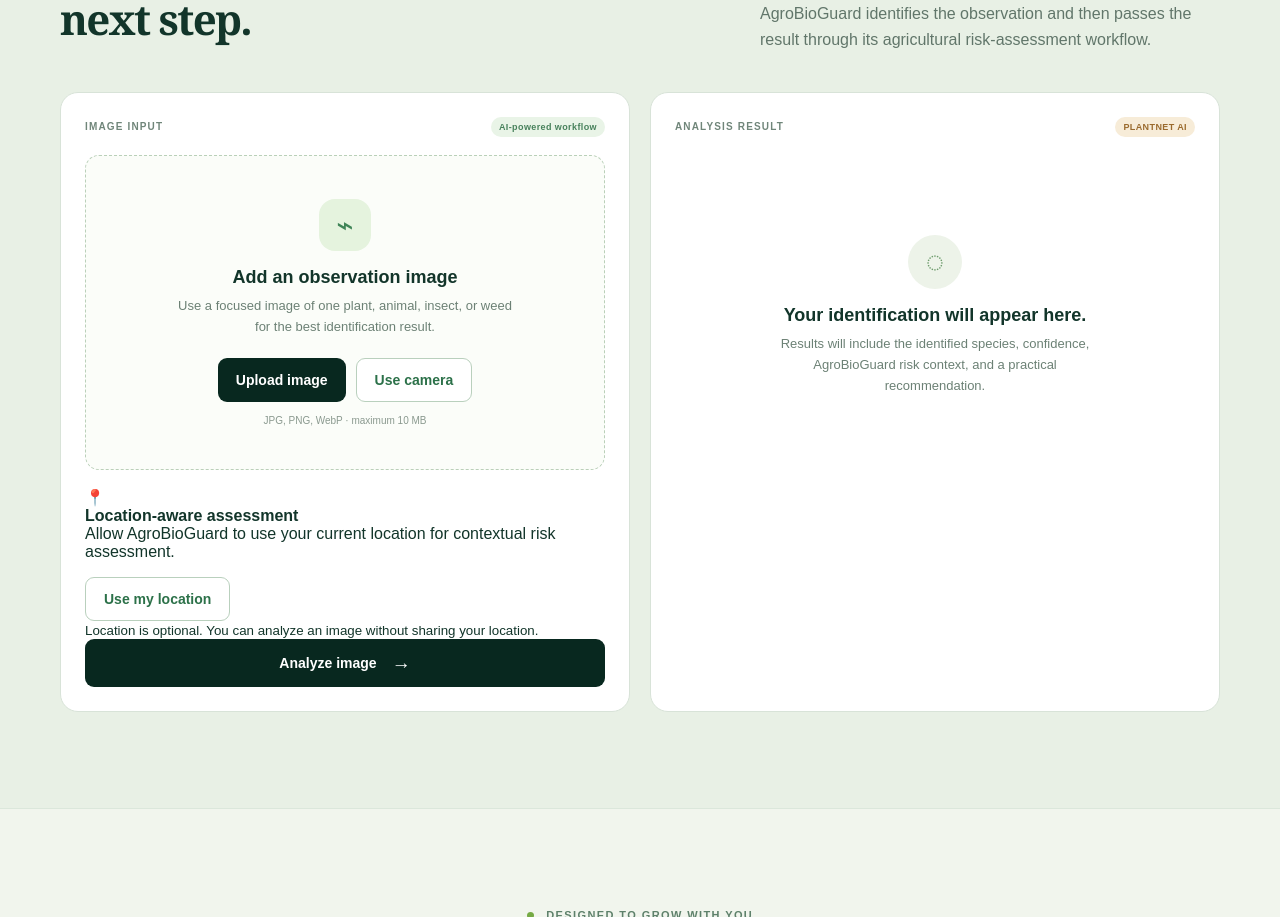
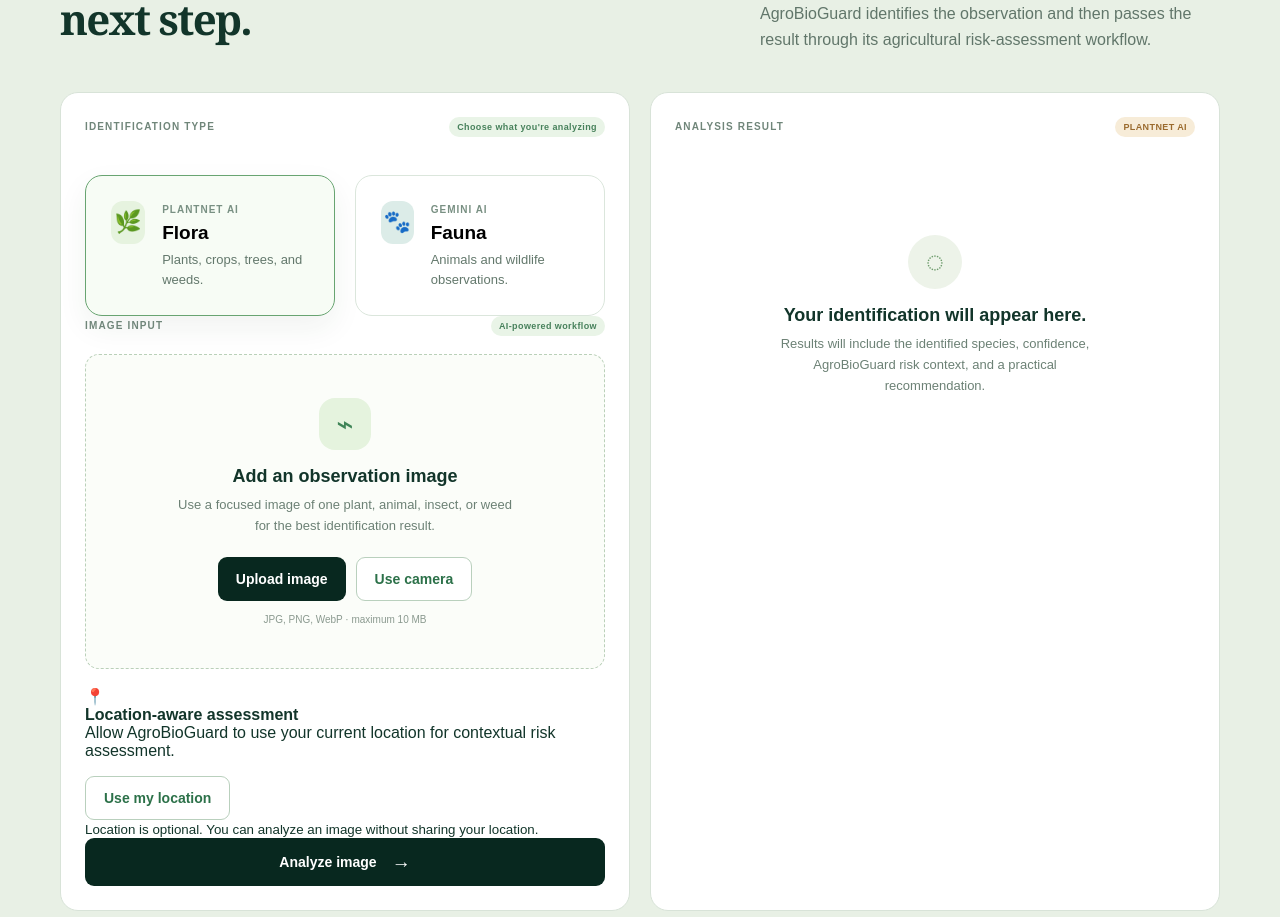
Before and after one commit to jobi41215-stack/agrobioguard, a Next.js app: page / in a window 1280 px wide. Shown: the part 1320-2237 px from the top of the page. Built offline with nearby package versions, Linux system fonts and the light colour scheme.

Commit message:
feat: add fauna image identification

```diff
--- a/app/api/fauna/route.ts
+++ b/app/api/fauna/route.ts
@@ -1,7 +1,7 @@
 import { NextResponse } from "next/server";
 
 const GEMINI_API_URL =
-  "https://generativelanguage.googleapis.com/v1beta/models/gemini-2.5-flash:generateContent";
+  "https://generativelanguage.googleapis.com/v1beta/models/gemini-3.6-flash:generateContent";
 
 export async function POST(request: Request) {
   try {
--- a/components/identification-workspace.tsx
+++ b/components/identification-workspace.tsx
@@ -16,8 +16,11 @@ import type {
 
 type AnalysisState = "empty" | "ready" | "loading" | "success" | "error";
 type LocationState = "unavailable" | "loading" | "success" | "error";
+type IdentificationMode = "flora" | "fauna";
 
 export function IdentificationWorkspace() {
+  const [identificationMode, setIdentificationMode] =
+    useState<IdentificationMode>("flora");
   const [preview, setPreview] = useState<string>();
   const [fileName, setFileName] = useState("");
   const [image, setImage] = useState<File>();
@@ -150,9 +153,12 @@ export function IdentificationWorkspace() {
 
     try {
       // Step 1: Identify the uploaded image.
-      const analysis = await analyzeSelectedImage({
-        image,
-      });
+      const analysis = await analyzeSelectedImage(
+  {
+    image,
+  },
+  identificationMode,
+);
 
       // Step 2: Assess agricultural/ecological risk.
       const assessment = assessRisk(
@@ -233,6 +239,48 @@ export function IdentificationWorkspace() {
           ========================== */}
 
           <div className="upload-panel">
+          <div className="analysis-mode-selector">
+  <div className="panel-label">
+    <span>IDENTIFICATION TYPE</span>
+    <b>Choose what you're analyzing</b>
+  </div>
+
+  <div className="mode-grid">
+    <button
+      type="button"
+      className={
+        identificationMode === "flora"
+          ? "mode-card selected"
+          : "mode-card"
+      }
+      onClick={() => setIdentificationMode("flora")}
+    >
+      <span className="mode-icon">🌿</span>
+      <div>
+        <small>PLANTNET AI</small>
+        <h3>Flora</h3>
+        <p>Plants, crops, trees, and weeds.</p>
+      </div>
+    </button>
+
+    <button
+      type="button"
+      className={
+        identificationMode === "fauna"
+          ? "mode-card selected"
+          : "mode-card"
+      }
+      onClick={() => setIdentificationMode("fauna")}
+    >
+      <span className="mode-icon">🐾</span>
+      <div>
+        <small>GEMINI AI</small>
+        <h3>Fauna</h3>
+        <p>Animals and wildlife observations.</p>
+      </div>
+    </button>
+  </div>
+</div>
             <div className="panel-label">
               <span>IMAGE INPUT</span>
               <b>AI-powered workflow</b>
@@ -455,7 +503,7 @@ export function IdentificationWorkspace() {
               <span>ANALYSIS RESULT</span>
 
               <b className="demo-label">
-                PLANTNET AI
+                {result?.category === "Fauna" ? "GEMINI AI" : "PLANTNET AI"}
               </b>
             </div>
 
--- a/lib/analysis/image-analysis-service.ts
+++ b/lib/analysis/image-analysis-service.ts
@@ -1,7 +1,9 @@
 import { AnalysisProviderError } from "./analysis-provider-error";
 import { DemoImageAnalyzer } from "./demo-image-analyzer";
+import { GeminiFaunaImageAnalyzer } from "./gemini-fauna-analyzer";
 import { PlantNetImageAnalyzer } from "./plantnet-image-analyzer";
 import { UnconfiguredImageAnalyzer } from "./unconfigured-image-analyzer";
+
 import type {
   AnalysisResult,
   AnalysisSource,
@@ -9,16 +11,22 @@ import type {
   ImageAnalyzer,
 } from "./types";
 
-const configuredAnalyzers: Partial<Record<AnalysisSource, ImageAnalyzer>> = {
+const plantNetAnalyzer = new PlantNetImageAnalyzer();
+const faunaAnalyzer = new GeminiFaunaImageAnalyzer();
+
+const configuredAnalyzers: Partial<Record<string, ImageAnalyzer>> = {
   demo: new DemoImageAnalyzer(),
   local: new UnconfiguredImageAnalyzer("local"),
-  cloud: new PlantNetImageAnalyzer(),
+  flora: plantNetAnalyzer,
+  fauna: faunaAnalyzer,
 };
-// Keep Demo as the default until we explicitly test the real provider.
-export const activeAnalysisSource: AnalysisSource = "cloud";
+
+export type IdentificationMode = "flora" | "fauna";
+
+export const activeIdentificationMode: IdentificationMode = "flora";
 
 export function getImageAnalyzer(
-  source: AnalysisSource = activeAnalysisSource,
+  source: AnalysisSource | IdentificationMode = activeIdentificationMode,
 ): ImageAnalyzer {
   const analyzer = configuredAnalyzers[source];
 
@@ -34,6 +42,7 @@ export function getImageAnalyzer(
 
 export function analyzeImage(
   input: ImageAnalysisInput,
+  mode: IdentificationMode = activeIdentificationMode,
 ): Promise<AnalysisResult> {
-  return getImageAnalyzer(activeAnalysisSource).analyzeImage(input);
+  return getImageAnalyzer(mode).analyzeImage(input);
 }
```
